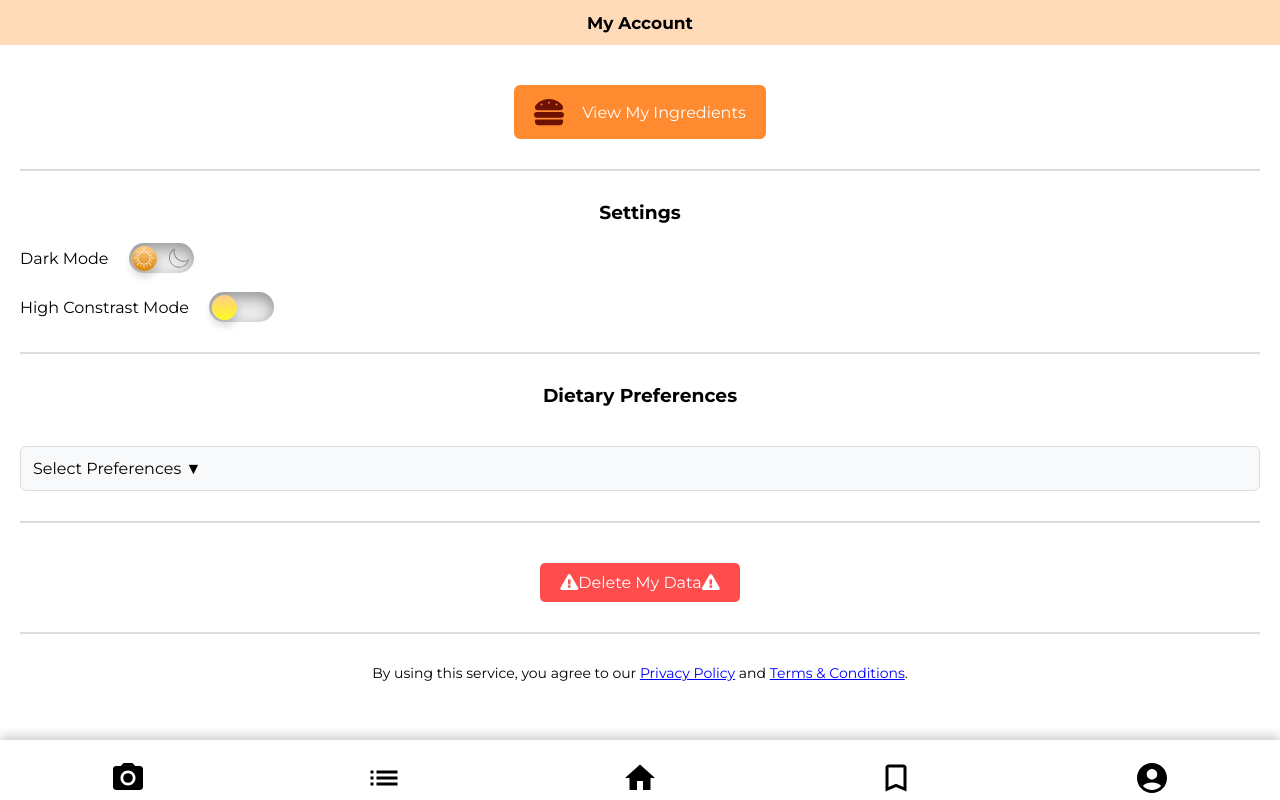
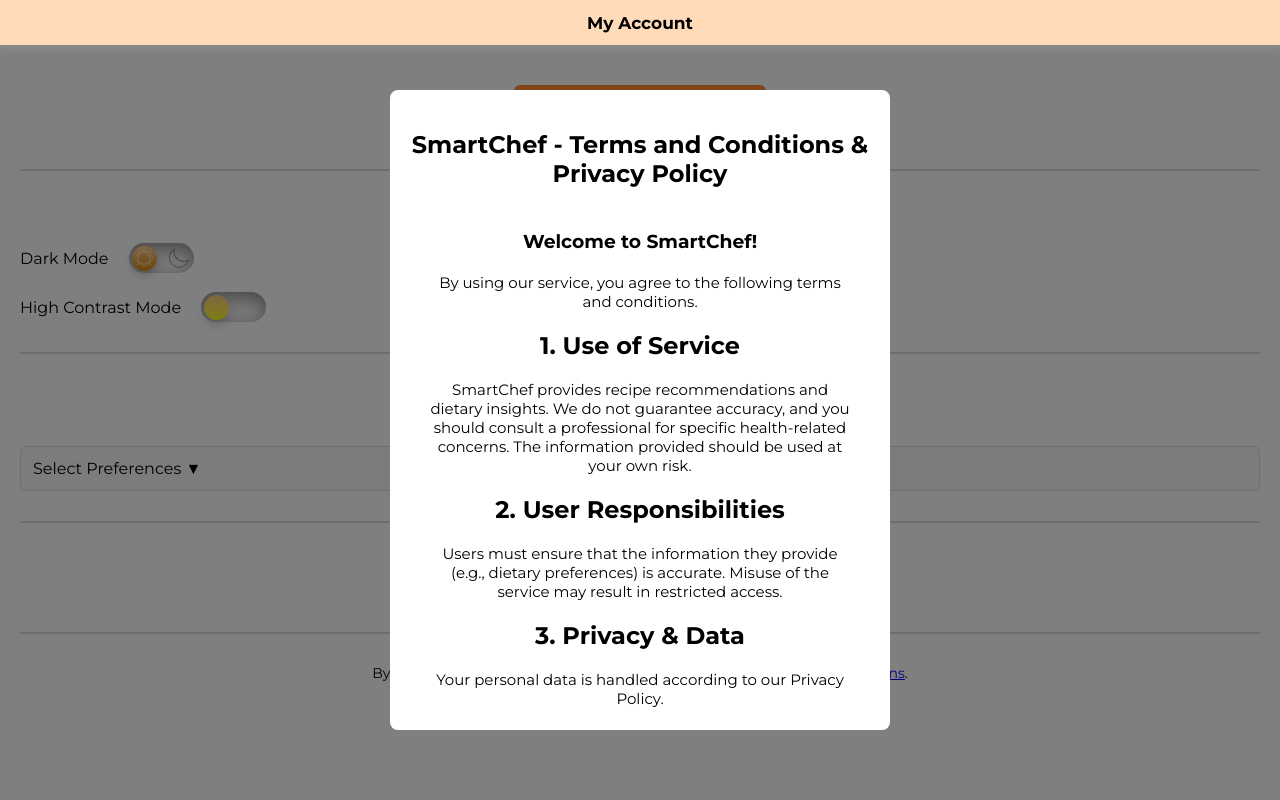
Before and after one commit to marylou7/smartchef, a React (Create React App) app: page /smartchef/my-profile in a window 1280 px wide. Built offline with nearby package versions, Linux system fonts and the light colour scheme.

Commit message:
added an initial modal for terms

```diff
--- a/src/App.js
+++ b/src/App.js
@@ -13,6 +13,8 @@
 import MyIngredientsPage from './components/MyIngredientsPage';
 import PrivacyPolicy from './components/PrivacyPolicy';
 import TermsAndConditions from './components/TermsAndConditions';
+import { TermsProvider } from "./TermsContext";
+import TermsModal from "./components/TermsModal";
 
 function App() {
   const [isEditable, setIsEditable] = useState(false);
@@ -23,9 +25,12 @@
 
   return (
     <div className="App">
+        <TermsProvider>
+        <TermsModal />
       <TopBar isEditable={isEditable} handleEditClick={handleEditClick} />
       <Navbar />
       <div style={{ marginTop: "45px" }}> {/* margin the same height as the topbar so the page doesn't get hidden */}
+
         <Routes>
           <Route path="/scan-recipes" element={<ScanReceipts />} />
           <Route path="/shopping-lists" element={<ShoppingLists isEditable={isEditable} />} />
@@ -38,7 +43,9 @@
           <Route path="/privacy-policy" element={<PrivacyPolicy />} />
           <Route path="/terms-and-conditions" element={<TermsAndConditions />} />
         </Routes>
+
       </div>
+      </TermsProvider>
     </div>
   );
 }
--- /dev/null
+++ b/src/TermsContext.js
@@ -0,0 +1,28 @@
+import React, { createContext, useContext, useState, useEffect } from 'react';
+
+const TermsContext = createContext();
+
+
+export const useTerms = () => useContext(TermsContext);
+
+export const TermsProvider = ({ children }) => {
+  const [hasAcceptedTerms, setHasAcceptedTerms] = useState(localStorage.getItem('hasAcceptedTerms') === 'true');
+  const [showTermsModal, setShowTermsModal] = useState(!hasAcceptedTerms); // Show modal if terms are not accepted
+
+
+  const handleAcceptTerms = () => {
+    setHasAcceptedTerms(true);
+    localStorage.setItem('hasAcceptedTerms', 'true');
+    setShowTermsModal(false);
+  };
+
+  const handleDeclineTerms = () => {
+    setShowTermsModal(false);
+  };
+
+  return (
+    <TermsContext.Provider value={{ hasAcceptedTerms, showTermsModal, setShowTermsModal, handleAcceptTerms, handleDeclineTerms }}>
+      {children}
+    </TermsContext.Provider>
+  );
+};
--- a/src/components/MyProfile.js
+++ b/src/components/MyProfile.js
@@ -13,8 +13,10 @@
   const [isDropdownOpen, setIsDropdownOpen] = useState(false);
   const [showDeleteConfirmation, setShowDeleteConfirmation] = useState(false);
   const navigate = useNavigate();
+  const dropdownRef = useRef(null);
 
-  const dropdownRef = useRef(null);
+  console.log(localStorage.getItem("hasAcceptedTerms"));
+
 
   useEffect(() => {
 
@@ -25,17 +27,13 @@
   }, []);
 
   useEffect(() => {
-    // function to close the menu if a user clicks outside the menu
     const handleClickOutside = (event) => {
       if (dropdownRef.current && !dropdownRef.current.contains(event.target)) {
         setIsDropdownOpen(false);
       }
     };
 
-    // Add event listener to detect clicks outside the dropdown
     document.addEventListener("mousedown", handleClickOutside);
-
-
     return () => {
       document.removeEventListener("mousedown", handleClickOutside);
     };
@@ -71,9 +69,6 @@
     navigate("/terms-and-conditions");
   };
 
-
-
-
   const handleCancelDelete = () => {
     setShowDeleteConfirmation(false);
   };
@@ -88,11 +83,8 @@
     document.querySelector("body").setAttribute('class', 'light');
   };
 
-
-
   return (
     <div className="container">
-
       <div className="ingredients-container">
         <div className="button-container">
           <button className="ingredients-btn" onClick={handleButtonClick}>
@@ -109,10 +101,9 @@
         </div>
 
         <div className="toggle-container">
-          <label className="toggle-label">High Constrast Mode</label>
+          <label className="toggle-label">High Contrast Mode</label>
           <HighContrastMode />
         </div>
-
 
         <hr className="section-divider" />
 
@@ -153,19 +144,12 @@
           </div>
         </div>
 
-
         {/* Delete My Data Section */}
         <hr className="section-divider" />
         <div className="delete-container">
-          <button
-            className="delete-btn"
-            onClick={() => setShowDeleteConfirmation(true)}
-          >
-            <i className="fas fa-exclamation-triangle"></i>
-            Delete My Data
-            <i className="fas fa-exclamation-triangle"></i>
+          <button className="delete-btn" onClick={() => setShowDeleteConfirmation(true)}>
+            <i className="fas fa-exclamation-triangle"></i> Delete My Data <i className="fas fa-exclamation-triangle"></i>
           </button>
-
 
           {/* Delete Confirmation Modal */}
           {showDeleteConfirmation && (
@@ -180,8 +164,6 @@
             </div>
           )}
         </div>
-
-
 
         <hr className="section-divider" />
 
@@ -203,11 +185,7 @@
               Terms & Conditions
             </span>.
           </p>
-
-
-
         </div>
-
       </div>
     </div>
   );
--- a/src/components/Navbar.js
+++ b/src/components/Navbar.js
@@ -1,9 +1,19 @@
-import React from 'react';
+import React, { useState, useEffect } from "react";
 import { Link } from 'react-router-dom';
 import { CameraAlt, List, Home, BookmarkBorder, AccountCircle } from '@mui/icons-material';
 import './Navbar.css'; // Import the CSS file
+import { useTerms } from '../TermsContext';
 
 const Navbar = () => {
+
+  const { hasAcceptedTerms } = useTerms();
+  //const [hasAcceptedTerms, setHasAcceptedTerms] = useState(true); //for testing
+
+  // Only render the navbar if the user has accepted the terms
+  if (!hasAcceptedTerms) {
+    return null;
+  }
+
   return (
     <nav className="navbar">
       <ul className="nav-list">
--- /dev/null
+++ b/src/components/TermsModal.css
@@ -0,0 +1,36 @@
+.modal-overlay {
+    position: fixed;
+    top: 0;
+    left: 0;
+    right: 0;
+    bottom: 0;
+    background: rgba(0, 0, 0, 0.5);
+    display: flex;
+    justify-content: center;
+    align-items: center;
+    z-index: 1000;
+  }
+
+  .modal-content {
+    background: white;
+    padding: 20px;
+    border-radius: 8px;
+    width: 80%;
+    max-width: 500px;
+    margin-right: 20px;
+  }
+
+  .modal-buttons {
+    margin-top: 20px;
+    display: flex;
+    justify-content: space-around;
+  }
+
+  .modal-buttons button {
+    padding: 10px 20px;
+    background-color: #007bff;
+    color: white;
+    border: none;
+    border-radius: 5px;
+    cursor: pointer;
+  }
--- /dev/null
+++ b/src/components/TermsModal.js
@@ -0,0 +1,90 @@
+import React from 'react';
+import { useTerms } from '../TermsContext';
+import './TermsModal.css';
+
+const TermsModal = () => {
+  const { showTermsModal, handleAcceptTerms, handleDeclineTerms } = useTerms();
+
+  if (!showTermsModal) return null;
+
+  return (
+    <div className="modal-overlay">
+      <div className="modal-content">
+        <h2>SmartChef - Terms and Conditions & Privacy Policy</h2>
+
+        <div className="modal-scrollable-content">
+          <h3>Welcome to SmartChef!</h3>
+          <p>
+            By using our service, you agree to the following terms and conditions.
+          </p>
+
+          <h2>1. Use of Service</h2>
+          <p>
+            SmartChef provides recipe recommendations and dietary insights.
+            We do not guarantee accuracy, and you should consult a professional for specific health-related concerns.
+            The information provided should be used at your own risk.
+          </p>
+
+          <h2>2. User Responsibilities</h2>
+          <p>
+            Users must ensure that the information they provide (e.g., dietary preferences) is accurate.
+            Misuse of the service may result in restricted access.
+          </p>
+
+          <h2>3. Privacy & Data</h2>
+          <p>
+            Your personal data is handled according to our Privacy Policy.
+          </p>
+
+          <h2>4. Liability</h2>
+          <p>
+            SmartChef provides dietary advice but is not responsible for any adverse reactions or health issues.
+            Users should consult a healthcare provider before acting on the information provided.
+          </p>
+
+          <h2>Privacy Policy</h2>
+          <p>
+            At SmartChef, we value your privacy and are committed to protecting your personal information.
+          </p>
+
+          <h3>Information We Collect</h3>
+          <ul>
+            <li>Personal information (name, email, dietary preferences, saved ingredients, etc.)</li>
+            <li>Usage data (interaction with the app, feature usage, preferences)</li>
+            <li>Cookies & Tracking Data (to enhance user experience and improve recommendations)</li>
+          </ul>
+
+          <h3>How We Use Your Information</h3>
+          <ul>
+            <li>Customizing recipe recommendations based on your preferences</li>
+            <li>Improving app features and functionality</li>
+            <li>Sending updates, tips, and promotional offers (if you opt in)</li>
+          </ul>
+
+          <h3>Your Privacy Choices</h3>
+          <ul>
+            <li>Accessing and updating your account details</li>
+            <li>Managing your dietary preferences and saved recipes</li>
+            <li>Opting out of marketing communications</li>
+          </ul>
+
+          <h3>Cookies & Tracking</h3>
+          <p>
+            We use cookies to personalize content and analyze app performance.
+            You can disable cookies in your browser settings, but some features may be affected.
+          </p>
+
+          <h2>Contact Us</h2>
+          <p>If you have any questions, feel free to contact us:</p>
+          <p>📧 support@smartchef.com</p>
+        </div>
+
+        <div className="modal-buttons">
+          <button onClick={handleAcceptTerms}>Accept</button>
+        </div>
+      </div>
+    </div>
+  );
+};
+
+export default TermsModal;
```
